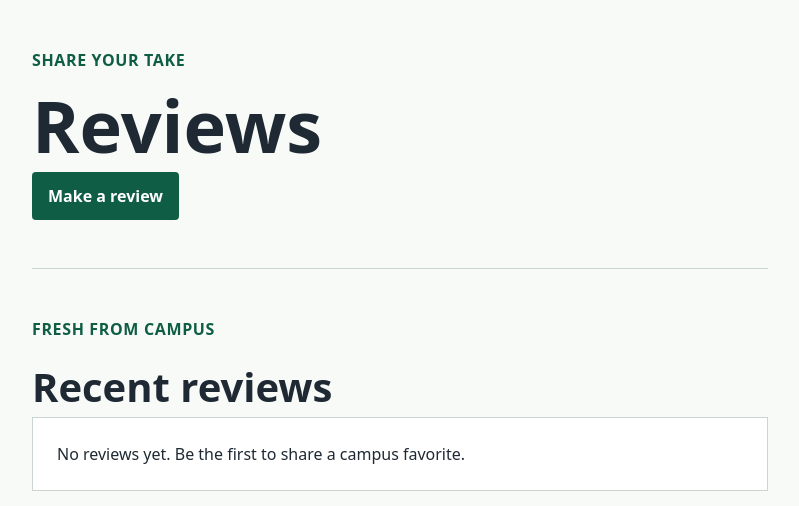
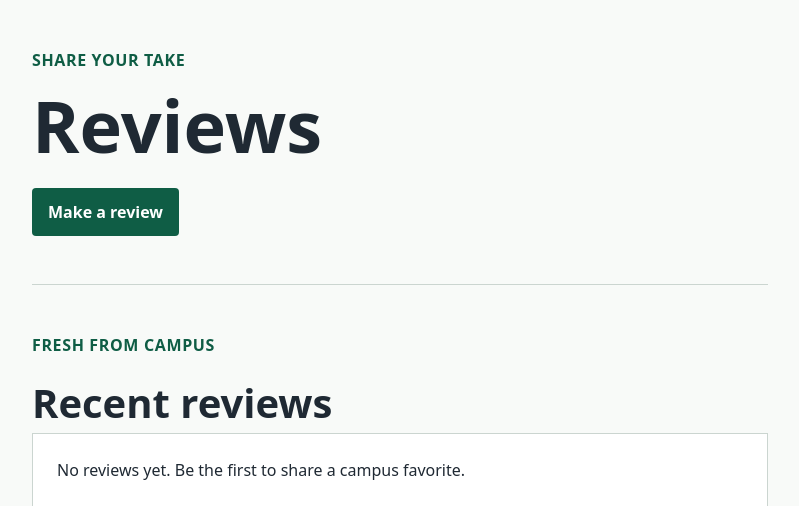
Before and after one commit to ChicoState/campuscuisines, a Django app: page /reviews/ in a window 1280 px wide. Shown: the part 76-582 px from the top of the page, without its empty margins (48-847 px from the left). Run offline with Django 5.2, Linux system fonts and the light colour scheme; data that the repository does not hold is empty; parts of the project's set-up code (start-up, migrations or seed data) failed here and were passed over.

```diff
--- a/static/core/site.css
+++ b/static/core/site.css
@@ -97,6 +97,10 @@ body {
   display: grid;
   justify-items: start;
   gap: var(--space-2);
+}
+
+.reviews-section__action {
+  margin-top: var(--space-4);
 }
 
 .section-heading h1,
--- a/templates/core/reviews.html
+++ b/templates/core/reviews.html
@@ -8,7 +8,7 @@
     <div class="reviews-section__heading">
       <p class="eyebrow">Share your take</p>
       <h1 id="reviews-heading">Reviews</h1>
-      <button type="button" data-review-dialog-open>Make a review</button>
+      <button class="reviews-section__action" type="button" data-review-dialog-open>Make a review</button>
     </div>
     <dialog id="review-dialog" class="review-dialog" aria-labelledby="review-form-heading"{% if form.errors %} data-open-on-load{% endif %}>
       <div class="review-dialog__header">
```
Also changed, not shown: tests/test_core.py (+7 -0 lines).
